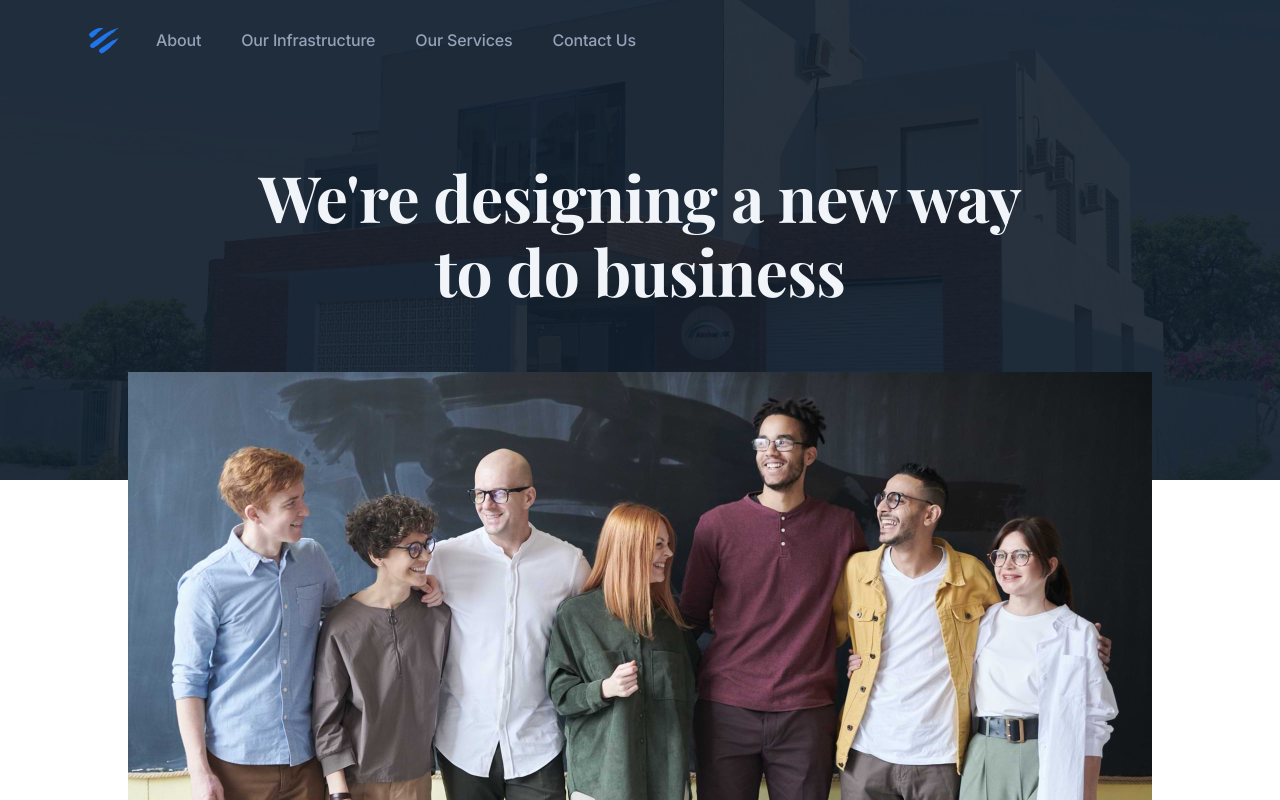
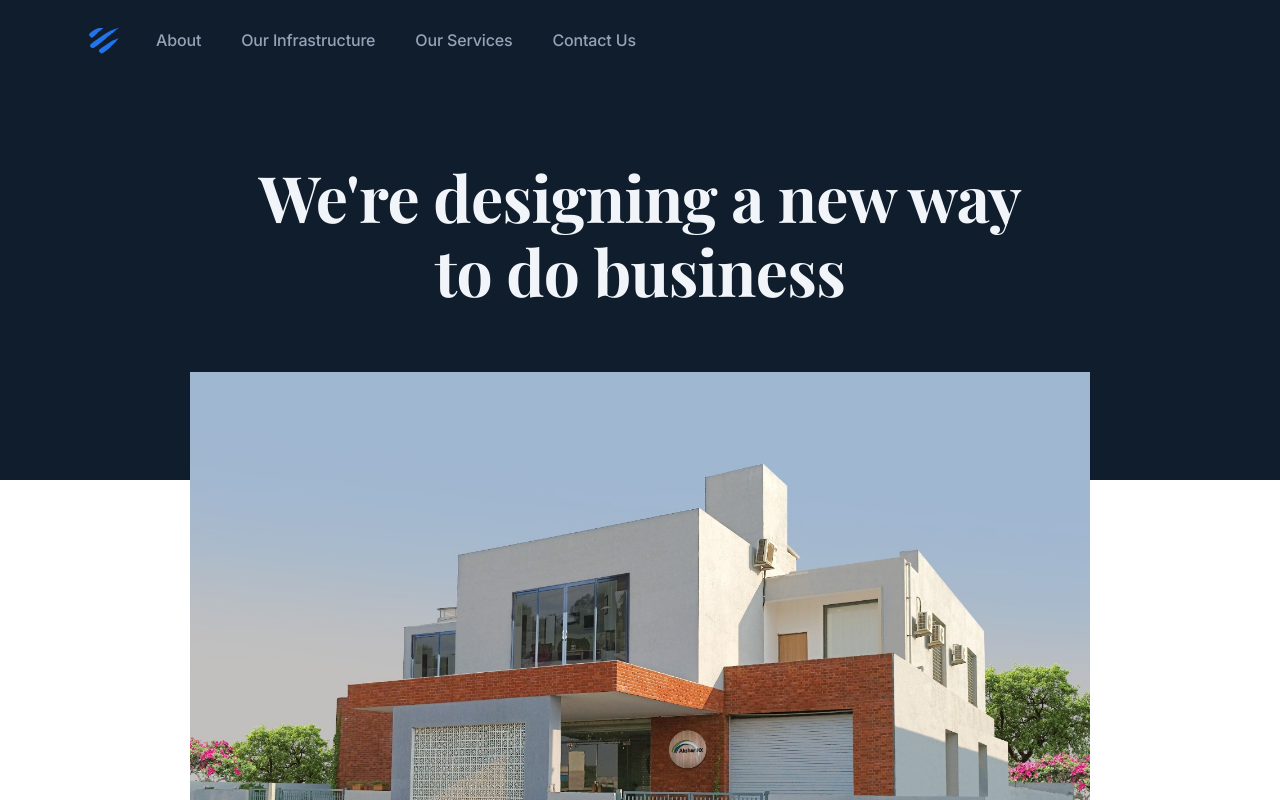
Before and after one commit to nidhishgajjar/shreeakshar-website, a Next.js app: page /about in a window 1280 px wide. Shown: the top 800 px of the page. Built offline with nearby package versions, Linux system fonts and the light colour scheme; a web font is replaced by a local one.

Commit message:
Updated about image and layout

```diff
--- a/components/hero-about.tsx
+++ b/components/hero-about.tsx
@@ -8,9 +8,9 @@ export default function HeroAbout() {
 
       {/* Dark background */}
       <div className="absolute inset-0 bg-slate-900 pointer-events-none -z-10 mb-48 lg:mb-0 lg:h-[30rem]" aria-hidden="true">
-        <div className="w-full h-full" data-aos="fade">
+        {/* <div className="w-full h-full" data-aos="fade">
           <Image className="opacity-10 w-full h-full object-cover" src={HeroImage} width={1440} height={497} priority alt="Hero" />
-        </div>
+        </div> */}
       </div>
 
       <div className="relative max-w-6xl mx-auto px-4 sm:px-6">
@@ -23,7 +23,7 @@ export default function HeroAbout() {
 
           {/* Hero image */}
           <div className="flex justify-center items-center" data-aos="fade-up" data-aos-delay="100">
-            <Image className="mx-auto" src={IntroImage} width={1024} height={576} priority alt="About intro" />
+            <Image className="mx-auto" src={HeroImage} width={900} priority alt="About intro" />
           </div>
 
         </div>
```
